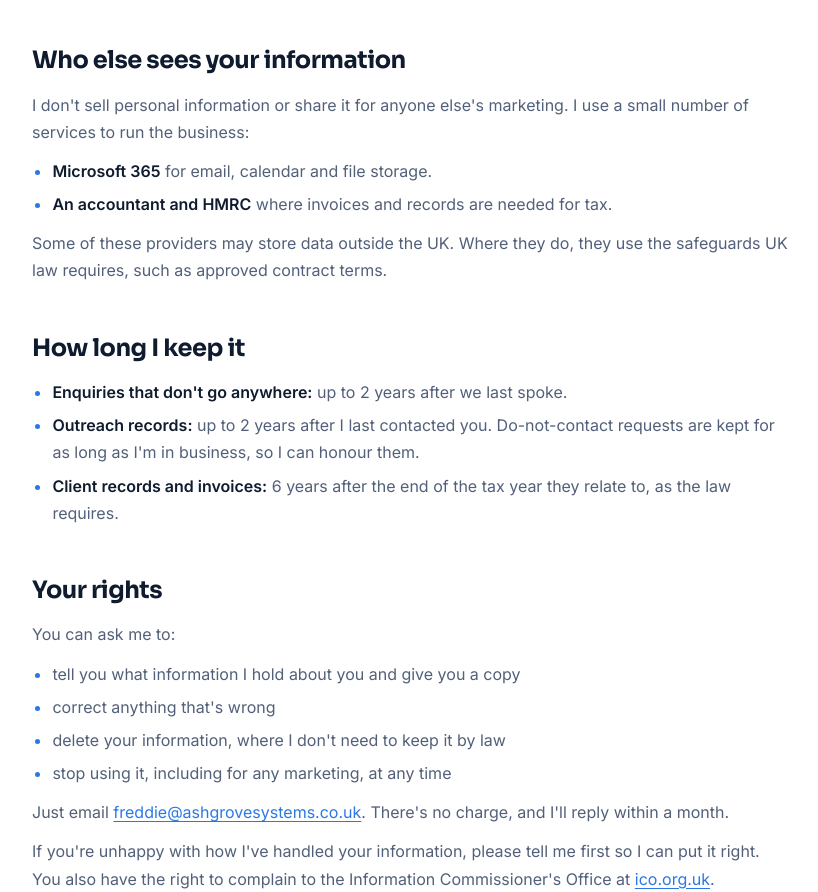
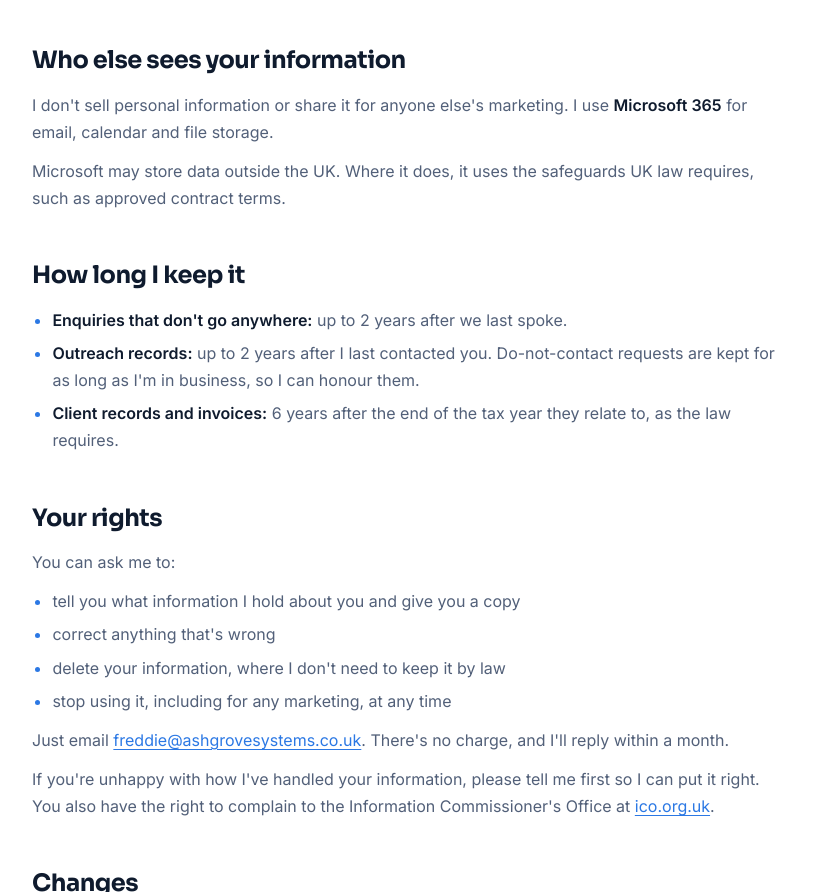
Before and after one commit to FreddieW1234/Ashgrove-Systems, a plain HTML site: page privacy.html in a window 1280 px wide. Shown: the part 1724-2616 px from the top of the page, without its empty margins (228-1046 px from the left). Drawn offline with Linux system fonts and the light colour scheme.

Commit message:
Privacy policy: Microsoft 365 is the only business service
Co-Authored-By: Claude Opus 5.5 <noreply@anthropic.com>

```diff
--- a/privacy.html
+++ b/privacy.html
@@ -65,12 +65,8 @@
       <p>When I build or support systems for a client, I may need access to their Shopify store and connected services, which contain their customers' details. In that work I act as a <em>processor</em>: I only use that information to do the job the client has asked for, I don't copy it anywhere it doesn't need to be, and I remove my access when the work ends. The client remains responsible for their own customers' data and privacy notice.</p>
 
       <h2>Who else sees your information</h2>
-      <p>I don't sell personal information or share it for anyone else's marketing. I use a small number of services to run the business:</p>
-      <ul>
-        <li><strong>Microsoft 365</strong> for email, calendar and file storage.</li>
-        <li><strong>An accountant and HMRC</strong> where invoices and records are needed for tax.</li>
-      </ul>
-      <p>Some of these providers may store data outside the UK. Where they do, they use the safeguards UK law requires, such as approved contract terms.</p>
+      <p>I don't sell personal information or share it for anyone else's marketing. I use <strong>Microsoft 365</strong> for email, calendar and file storage.</p>
+      <p>Microsoft may store data outside the UK. Where it does, it uses the safeguards UK law requires, such as approved contract terms.</p>
 
       <h2>How long I keep it</h2>
       <ul>
```
